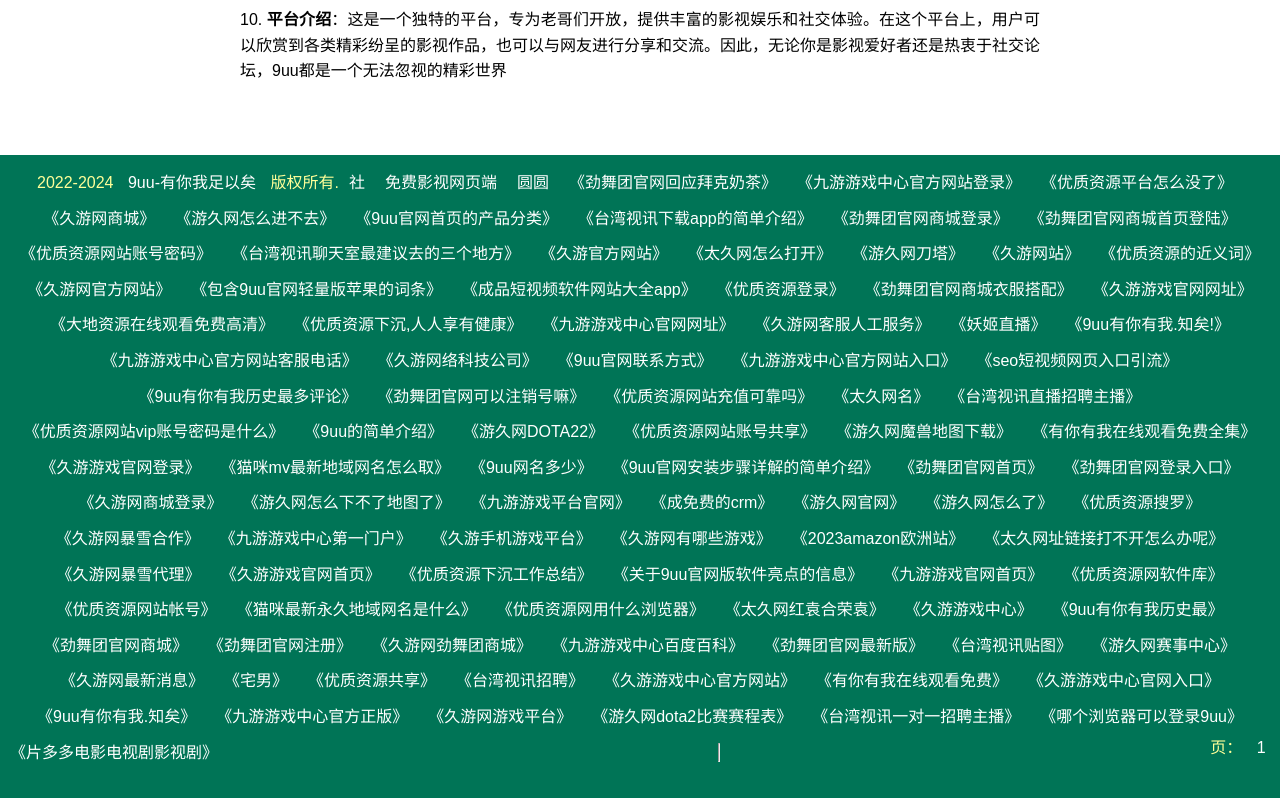
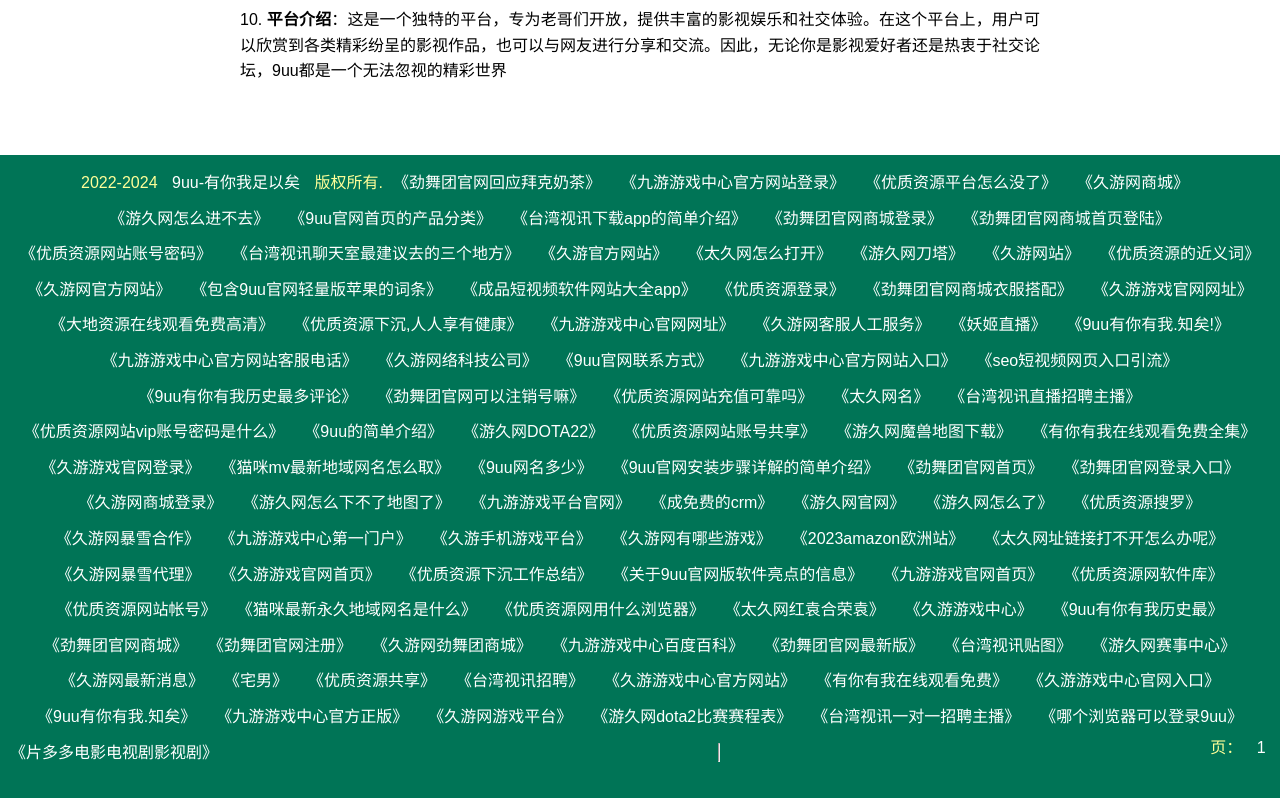
Before and after one commit to 9uuzyi1/9uuzyi1.github.io, a plain HTML site: page index.html in a window 1280 px wide. Shown: the part 1297-2095 px from the top of the page. Drawn offline with Linux system fonts and the light colour scheme; a script that the page names is missing.

Commit message:
Update index.html

```diff
--- a/index.html
+++ b/index.html
@@ -110,9 +110,7 @@
     <br>
     <footer>
       <nav><p>2022-2024 <a href="/" target="_blank">9uu-有你我足以矣</a> 版权所有.</p>
-<p><a href="https://luolisheyingshi.github.io">社</a></p>
-<p><a href="https://firefall.club">免费影视网页端</a></p>
-<p><a href="https://hyprtrading.club">圆圆</a></p>
+
 <p><a href="eg0z3zw1.html">《劲舞团官网回应拜克奶茶》</a></p>
 <p><a href="dtwsef13.html">《九游游戏中心官方网站登录》</a></p>
 <p><a href="ds2xivit.html">《优质资源平台怎么没了》</a></p>
```
